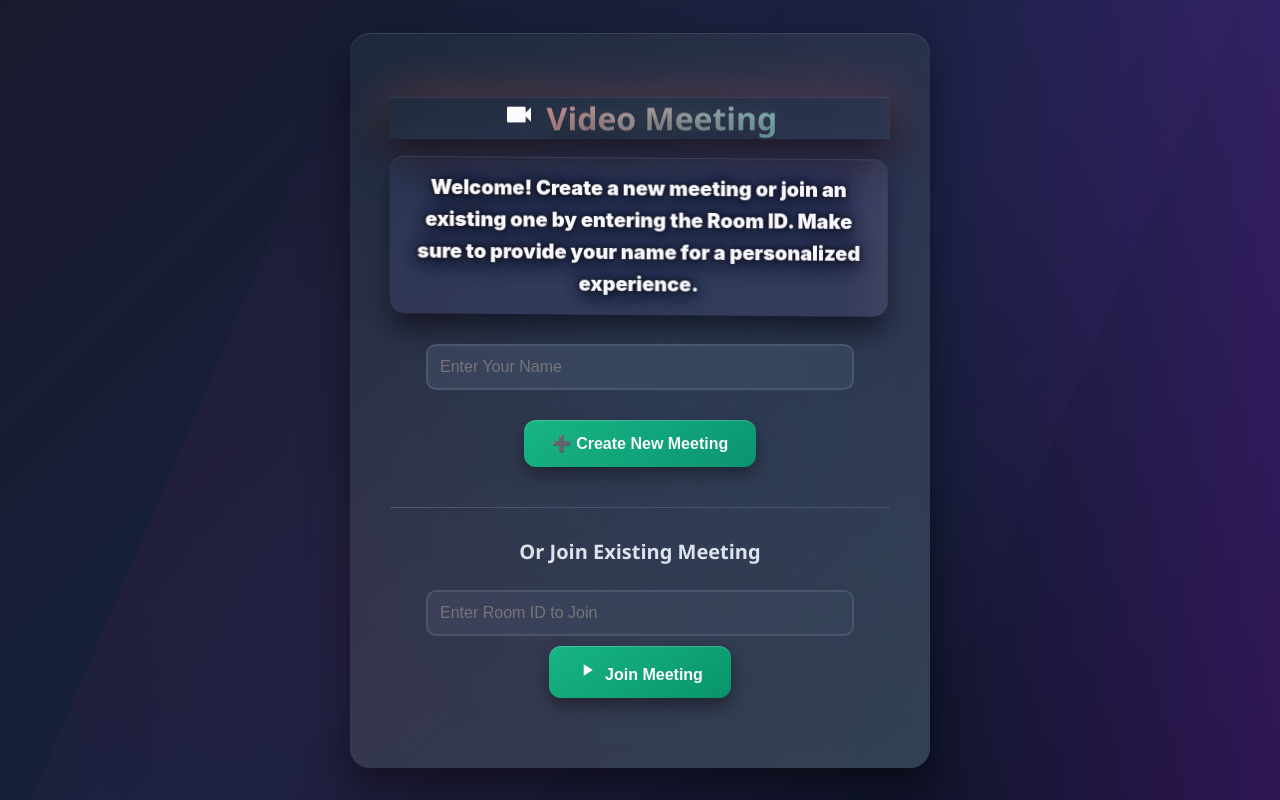
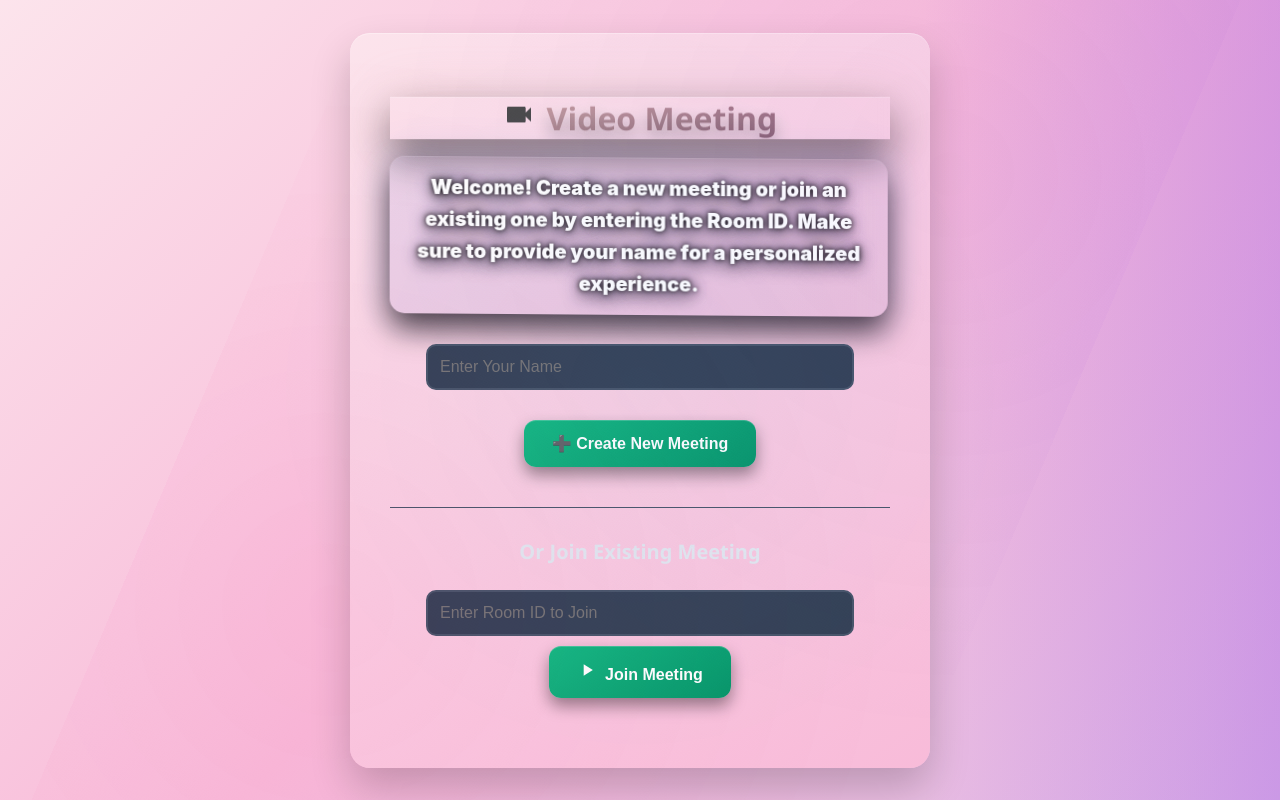
Before and after one commit to nishunisht4997-prog/MeetFrontend, a React app: page / in a window 1280 px wide. Built offline with nearby package versions, Linux system fonts and the light colour scheme; the HTML template or start-up script is replaced by a standard one.

Commit message:
ui theme update

```diff
--- a/src/styles/app.css
+++ b/src/styles/app.css
@@ -1,7 +1,7 @@
 body {
   margin: 0;
-  background: linear-gradient(135deg, #1a1a2e, #16213e, #0f0f23);
-  color: white;
+  background: linear-gradient(135deg, #fce4ec, #f8bbd9, #e1bee7);
+  color: #4a4a4a;
   font-family: 'Segoe UI', Tahoma, Geneva, Verdana, sans-serif;
   overflow-x: hidden;
   position: relative;
@@ -31,7 +31,7 @@ body::before {
   padding: 20px;
   box-sizing: border-box;
   perspective: 1000px;
-  background: linear-gradient(135deg, #1a1a2e, #16213e, #0f0f23);
+  background: linear-gradient(135deg, #fce4ec, #f8bbd9, #e1bee7);
   position: relative;
   overflow: hidden;
 }
@@ -76,10 +76,10 @@ body::before {
 }
 
 .home-container {
-  background: linear-gradient(145deg, #1e293b, #334155);
+  background: linear-gradient(145deg, #fce4ec, #f8bbd9);
   border-radius: 20px;
   padding: 40px;
-  box-shadow: 0 20px 40px rgba(0, 0, 0, 0.5), inset 0 1px 0 rgba(255, 255, 255, 0.1);
+  box-shadow: 0 20px 40px rgba(0, 0, 0, 0.2), inset 0 1px 0 rgba(255, 255, 255, 0.3);
   max-width: 500px;
   width: 100%;
   text-align: center;
@@ -105,8 +105,8 @@ body::before {
 }
 
 .home-container:hover {
-  background: linear-gradient(145deg, #334155, #475569);
-  box-shadow: 0 25px 50px rgba(0, 0, 0, 0.6), inset 0 1px 0 rgba(255, 255, 255, 0.2);
+  background: linear-gradient(145deg, #f8bbd9, #e1bee7);
+  box-shadow: 0 25px 50px rgba(0, 0, 0, 0.3), inset 0 1px 0 rgba(255, 255, 255, 0.4);
   transform: scale(1.02);
 }
 
@@ -127,11 +127,11 @@ button {
   cursor: pointer;
   border-radius: 12px;
   border: none;
-  background: linear-gradient(145deg, #ff6b6b, #ee5a24);
+  background: linear-gradient(145deg, #dfb6b2, #824d69);
   color: white;
   font-weight: 600;
   transition: all 0.4s ease;
-  box-shadow: 0 6px 15px rgba(255, 107, 107, 0.4), inset 0 1px 0 rgba(255,255,255,0.2);
+  box-shadow: 0 6px 15px rgba(223, 182, 178, 0.4), inset 0 1px 0 rgba(255,255,255,0.2);
   transform: translateY(0) perspective(1000px) rotateX(0deg);
   position: relative;
   overflow: hidden;
@@ -151,8 +151,8 @@ button::before {
 }
 
 button:hover {
-  background: linear-gradient(145deg, #ff5252, #d84315);
-  box-shadow: 0 10px 25px rgba(255, 107, 107, 0.6), inset 0 1px 0 rgba(255,255,255,0.3);
+  background: linear-gradient(145deg, #c49b97, #6b3f52);
+  box-shadow: 0 10px 25px rgba(223, 182, 178, 0.6), inset 0 1px 0 rgba(255,255,255,0.3);
   transform: translateY(-4px) perspective(1000px) rotateX(-8deg) scale(1.05);
 }
 
@@ -351,18 +351,18 @@ h1 {
   font-size: 32px;
   font-weight: 900;
   margin: 20px 0;
-  background: linear-gradient(135deg, #ff6b6b, #4ecdc4, #45b7d1, #96ceb4, #feca57);
+  background: linear-gradient(135deg, #dfb6b2, #824d69, #ba68c8, #ce93d8, #f8bbd9);
   background-size: 400% 400%;
   -webkit-background-clip: text;
   -webkit-text-fill-color: transparent;
   background-clip: text;
-  text-shadow: 0 8px 16px rgba(0, 0, 0, 0.5), 0 0 20px rgba(255, 255, 255, 0.2);
+  text-shadow: 0 8px 16px rgba(0, 0, 0, 0.3), 0 0 20px rgba(255, 255, 255, 0.4);
   position: relative;
   overflow: hidden;
   transform-style: preserve-3d;
   transform-origin: center center;
   transform: rotateX(-10deg) translateZ(20px);
-  box-shadow: 0 20px 40px rgba(0, 0, 0, 0.8), inset 0 1px 0 rgba(255, 255, 255, 0.1), 0 0 50px rgba(255, 107, 107, 0.3);
+  box-shadow: 0 20px 40px rgba(0, 0, 0, 0.5), inset 0 1px 0 rgba(255, 255, 255, 0.2), 0 0 50px rgba(223, 182, 178, 0.3);
   transition: transform 0.6s ease, box-shadow 0.6s ease;
 }
 
@@ -451,8 +451,8 @@ ul, ol {
 
 .instructions:hover {
   transform: rotateX(-2deg) translateZ(20px) translateY(-4px);
-  text-shadow: 0 12px 24px rgba(0, 0, 0, 0.6), 0 0 30px rgba(102, 126, 234, 0.5);
-  box-shadow: 0 15px 30px rgba(0, 0, 0, 0.7), inset 0 1px 0 rgba(255, 255, 255, 0.2);
+  text-shadow: 0 12px 24px rgba(255, 255, 255, 0.6), 0 0 30px rgba(223, 182, 178, 0.5);
+  box-shadow: 0 15px 30px rgba(0, 0, 0, 0.3), inset 0 1px 0 rgba(255, 255, 255, 0.5);
 }
 
 @keyframes slideIn {
```
Also changed, not shown: 1 other file (tests, documents, lock files or other folders).
